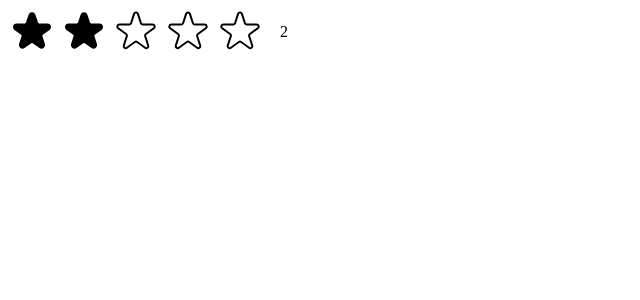
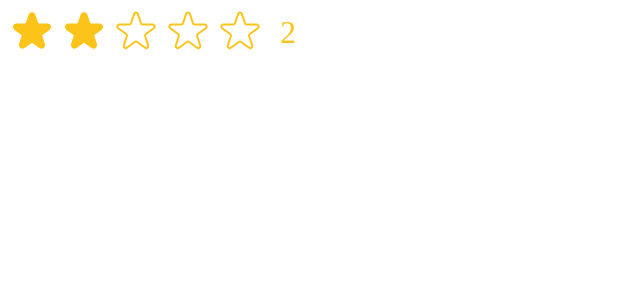
Before and after one commit to AmirrezaAminian/Movie-list, a React (Create React App) app: page / in a window 1280 px wide. Both pictures are taken after a click on the element 84 px from the left and 32 px from the top of the page. Shown: the top 300 px of the page, without its empty margins (0-640 px from the left). Built offline with nearby package versions, Linux system fonts and the light colour scheme.

Commit message:
improving Reusability Props

```diff
--- a/src/StarRating.js
+++ b/src/StarRating.js
@@ -10,21 +10,30 @@
   display: "flex",
   gap: "4px",
 };
-const textStyle = {
-  lineHeight: "1",
-  margin: "0",
-};
 
-export default function StarRating({ maxRating = 5 }) {
-  const [rating, setRating] = useState(0);
+export default function StarRating({
+  maxRating = 5,
+  color = "#fcc419",
+  size = 48,
+  className = "",
+  defaultRating = 0 ,
+}) {
+  const [rating, setRating] = useState(defaultRating);
   const [tempRating, setTempRaring] = useState(0);
 
   function handleRating(rating) {
     setRating(rating);
   }
 
+  const textStyle = {
+    lineHeight: "1",
+    margin: "0",
+    color,
+    fontSize: `${size / 1.5}px`,
+  };
+
   return (
-    <div style={containerStyle}>
+    <div style={containerStyle} className={className}>
       <div style={starContainerStyle}>
         {Array.from({ length: maxRating }, (_, i) => (
           <Star
@@ -33,6 +42,8 @@
             full={tempRating ? tempRating >= i + 1 : rating >= i + 1}
             onHoverIn={() => setTempRaring(i + 1)}
             onHoverOut={() => setTempRaring(0)}
+            color={color}
+            size={size}
           />
         ))}
       </div>
@@ -41,13 +52,12 @@
   );
 }
 
-const startStyle = {
-  width: "48px",
-  height: "48px",
-  cursor: "pointer",
-};
-
-function Star({ onClick, full ,onHoverIn,onHoverOut}) {
+function Star({ onClick, full, onHoverIn, onHoverOut, color, size }) {
+  const startStyle = {
+    width: `${size}px`,
+    height: `${size}px`,
+    cursor: "pointer",
+  };
   return (
     <span
       onClick={onClick}
@@ -59,8 +69,8 @@
         <svg
           xmlns="http://www.w3.org/2000/svg"
           viewBox="0 0 20 20"
-          fill="#000"
-          stroke="#000"
+          fill={color}
+          stroke={color}
         >
           <path d="M9.049 2.927c.3-.921 1.603-.921 1.902 0l1.07 3.292a1 1 0 00.95.69h3.462c.969 0 1.371 1.24.588 1.81l-2.8 2.034a1 1 0 00-.364 1.118l1.07 3.292c.3.921-.755 1.688-1.54 1.118l-2.8-2.034a1 1 0 00-1.175 0l-2.8 2.034c-.784.57-1.838-.197-1.539-1.118l1.07-3.292a1 1 0 00-.364-1.118L2.98 8.72c-.783-.57-.38-1.81.588-1.81h3.461a1 1 0 00.951-.69l1.07-3.292z" />
         </svg>
@@ -69,7 +79,7 @@
           xmlns="http://www.w3.org/2000/svg"
           fill="none"
           viewBox="0 0 24 24"
-          stroke="#000"
+          stroke={color}
         >
           <path
             strokeLinecap="round"
```
